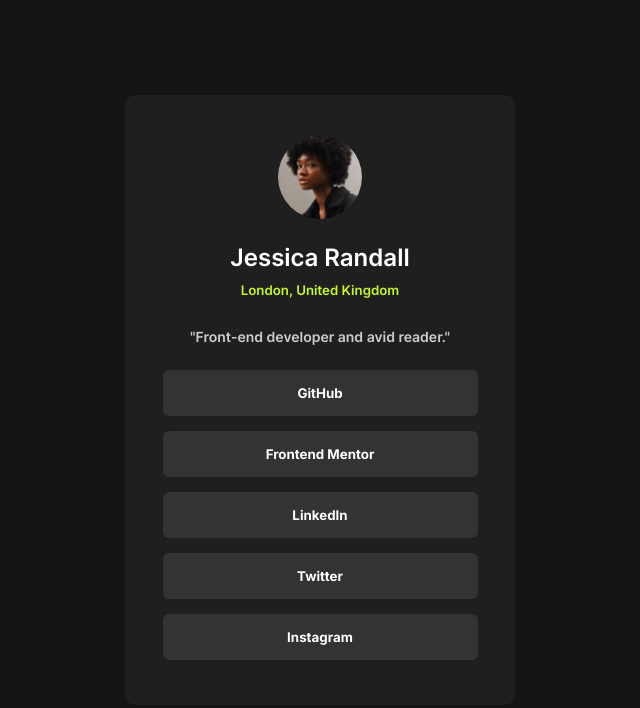
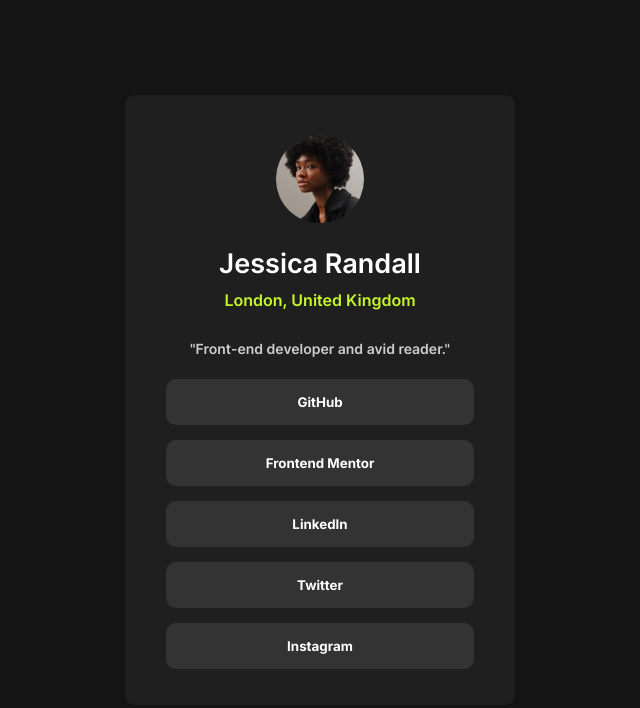
Before and after one commit to Rakesh4688/social-links-profile-main, a plain HTML site: page index.html in a window 1280 px wide. Shown: the whole page, without its empty margins (320-960 px from the left). Drawn offline with Linux system fonts and the light colour scheme.

Commit message:
version 1.2

```diff
--- a/index.html
+++ b/index.html
@@ -15,9 +15,9 @@
 <body>
   <main>
     <img src="./assets/images/avatar-jessica.jpeg" class="jessica_img" alt="Jessica Randall">
-      <h2>Jessica Randall</h2>
-      <h5>London, United Kingdom</h5>
-      <p>"Front-end developer and avid reader."</p>
+      <h1>Jessica Randall</h1>
+      <p class="place">London, United Kingdom</p>
+      <p class="description">"Front-end developer and avid reader."</p>
 
      <button>GitHub</button>
      <button>Frontend Mentor</button>
--- a/style.css
+++ b/style.css
@@ -32,29 +32,34 @@ main {
   }
 
 .jessica_img {
-    width: 24%;
+    width: 25%;
     border-radius: 50%;
     display: inline-block;
     left: 40%;
     margin: 20px auto;
 }
 
-h2, p , button {
+h1, .description , button {
     margin-bottom: 5px;
     color: hsl(0, 0%, 100%);
+
 }
 
-h2, p {
+h1 {
+    font-size: 27px;
+}
+
+h1, .description {
     font-weight: 400;
 }
 
-p {
+.description {
     font-size: 14px;
     color: hsl(0, 0%, 80%);;
-    margin-bottom: 25px;
+    margin-bottom: 22px;
 }
 
-h5 {
+.place {
     margin-bottom: 30px;
     color: hsl(75, 94%, 57%);
     font-weight: 600;
@@ -65,8 +70,8 @@ button {
     background-color: hsl(0, 0%, 20%);
     display: block;
     padding: 15px 80px ;
-    width: 90%;
-    border-radius: 6px;
+    width: 88%;
+    border-radius: 10px;
     border: 0;
     margin: 15px auto;
     font-weight: 700;
```
